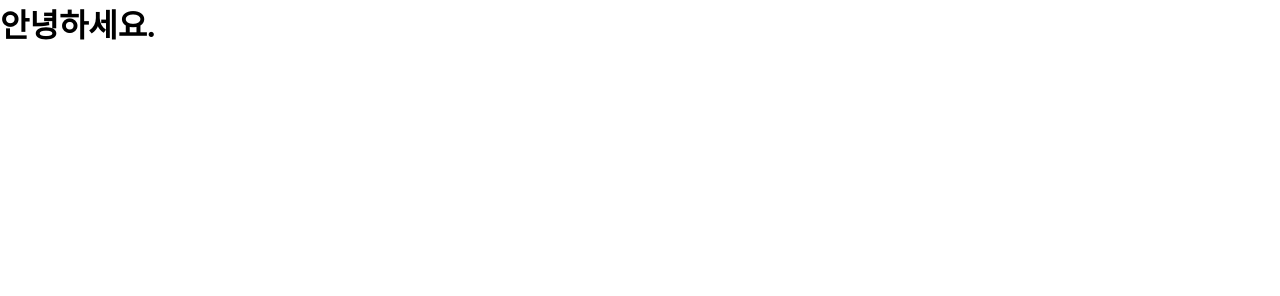
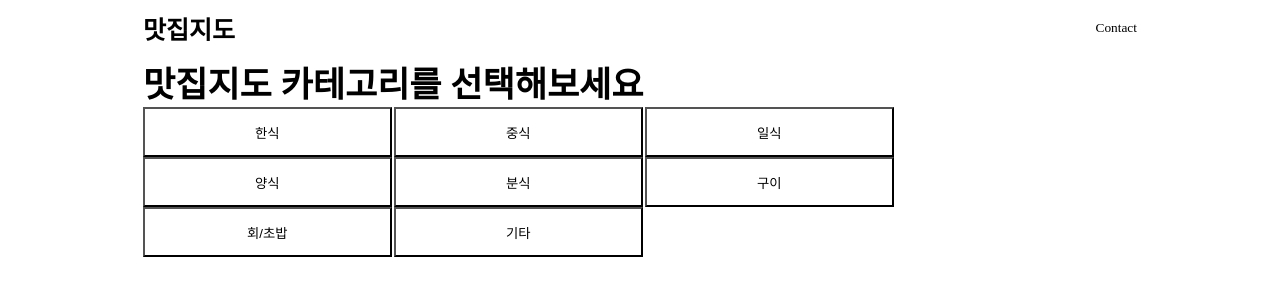
Before and after one commit to OHRRRRR/kakaomap_api_project, a plain HTML site: page index.html in a window 1280 px wide. Drawn offline with Linux system fonts and the light colour scheme; a web font is replaced by a local one.

Commit message:
feat - main UI 구현

```diff
--- a/index.html
+++ b/index.html
@@ -1,12 +1,53 @@
 <!DOCTYPE html>
 <html lang="en">
-<head>
-    <meta charset="UTF-8">
-    <meta name="viewport" content="width=device-width, initial-scale=1.0">
-    <title>Document</title>
-    <link rel="stylesheet" href="./style.css" />
-</head>
-<body>
-    <h1>안녕하세요.</h1>
-</body>
+  <head>
+    <meta charset="UTF-8" />
+    <meta http-equiv="X-UA-Compatible" content="IE=edge" />
+    <meta name="viewport" content="width=device-width, initial-scale=1.0" />
+    <title>맛집지도</title>
+    <meta name="author" content="동네코딩" />
+    <meta name="description" content="맛집지도 서비스" />
+    <meta
+      name="keywords"
+      content="동네코딩, 맛집지도, 유튜버맛집, 맛집유튜버"
+    />
+    <link rel="stylesheet" href="style.css" />
+  </head>
+
+  <body>
+    <nav>
+      <div class="inner">
+        <div class="nav-container">
+          <h1 class="nav-title">맛집지도</h1>
+          <button class="nav-contact">Contact</button>
+        </div>
+      </div>
+    </nav>
+
+    <main>
+        <section id="category">
+            <div class="inner">
+                <div class="category-container">
+                    <h2 class="category-title">맛집지도 카테고리를 선택해보세요</h2>
+                    <div class="category-list">
+                        <button class="category-item">한식</button>
+                        <button class="category-item">중식</button>
+                        <button class="category-item">일식</button>
+                        <button class="category-item">양식</button>
+                        <button class="category-item">분식</button>
+                        <button class="category-item">구이</button>
+                        <button class="category-item">회/초밥</button>
+                        <button class="category-item">기타</button>
+                    </div>
+                </div>
+
+            </div>
+
+        </section>
+        <!-- 카테고리 -->
+        <div id = "map"></div>
+        <!-- 카카오지도 -->
+    </main>
+
+  </body>
 </html>
--- a/style.css
+++ b/style.css
@@ -1,4 +1,63 @@
-*{
-    margin:0;
-    padding:0;
-}
+@font-face {
+    font-family: "KyoboHandwriting2020A";
+    src: url("https://cdn.jsdelivr.net/gh/projectnoonnu/noonfonts_2112@1.0/KyoboHandwriting2020A.woff")
+      format("woff");
+    font-weight: normal;
+    font-style: normal;
+  }
+
+  * {
+    padding: 0;
+    margin: 0;
+    box-sizing: border-box;
+  }
+
+  html {
+    font-size: 10px;
+    font-family: "KyoboHandwriting2020A";
+  }
+
+  nav {
+  }
+
+  .nav-container {
+    padding: 1rem 0;
+    display: flex;
+    flex-direction: row;
+    justify-content: space-between;
+    align-items: center;
+  }
+
+  .nav-contact {
+    border: 0;
+    background: none;
+    cursor: pointer;
+    font-family: inherit;
+  }
+
+  .nav-title{
+    font-size: 2.5rem;
+  }
+
+  .category-title{
+    font-size: 3.5rem;
+  }
+
+  .category-item{
+    width:25%;
+    height:5rem;
+    background:none;
+    border:
+  }
+
+  .inner{
+    padding:0 1.5rem;
+    /* 위아래로는 0, 양옆으로는 1.5rem 줌 */
+  }
+
+  @media all and (min-width: 1024px) {
+    .inner {
+      max-width: 1024px;
+      margin: 0 auto;
+    }
+  }
```
